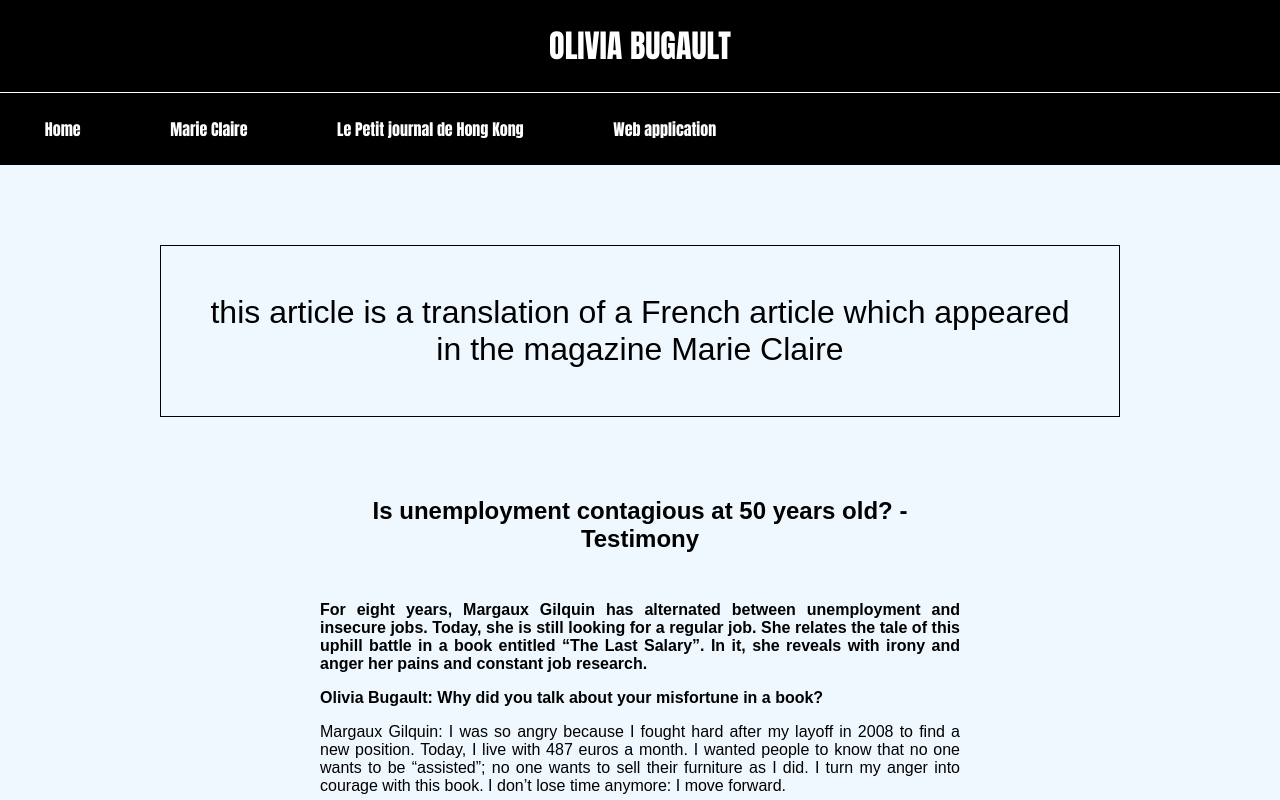
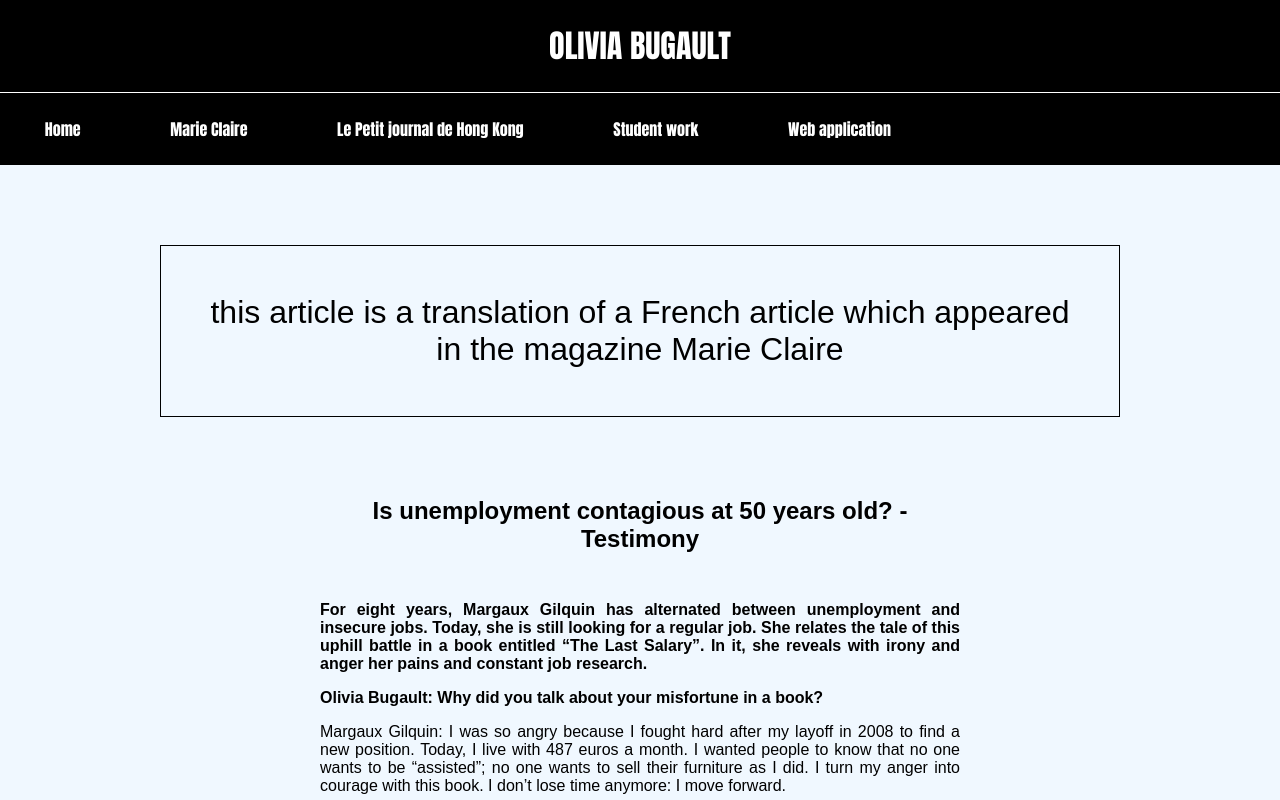
Before and after one commit to Oliviabug/portfoliowebsite, a plain HTML site: page marieclaire.html in a window 1280 px wide. Shown: the top 800 px of the page. Drawn offline with Linux system fonts and the light colour scheme.

Commit message:
Update marieclaire.html

```diff
--- a/marieclaire.html
+++ b/marieclaire.html
@@ -15,6 +15,7 @@
 	 		<li><a href="index.html">Home</a></li>
 	 		<li><a href="marieclaire.html">Marie Claire</a></li>
 	 		<li><a href="petitjournal.html">Le Petit journal de Hong Kong</a></li>
+			<li><a href="studentwork.html">Student work</a></li>
 			<li><a href=" https://oliviabug.github.io/Goodnewssells.github.io/">Web application</a></li>
 
 	 	</ul>
```
